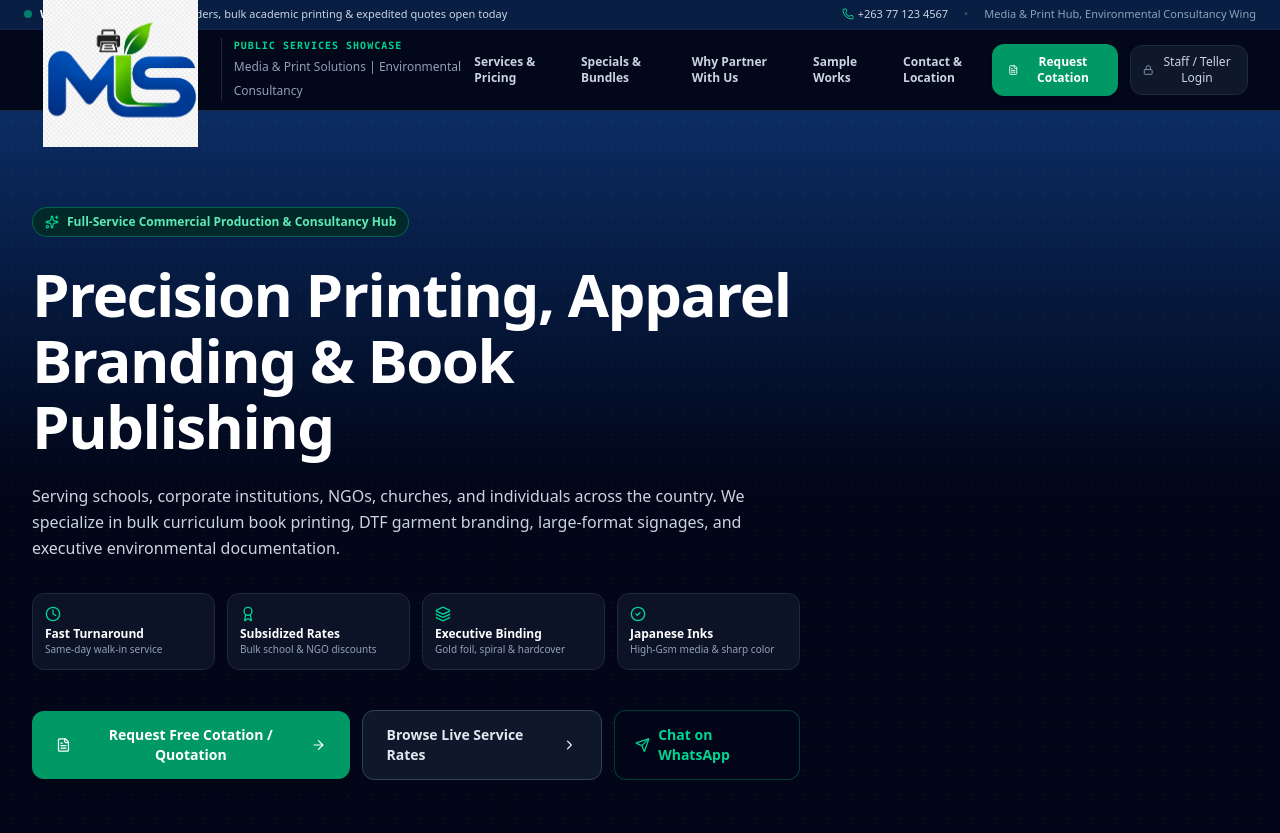
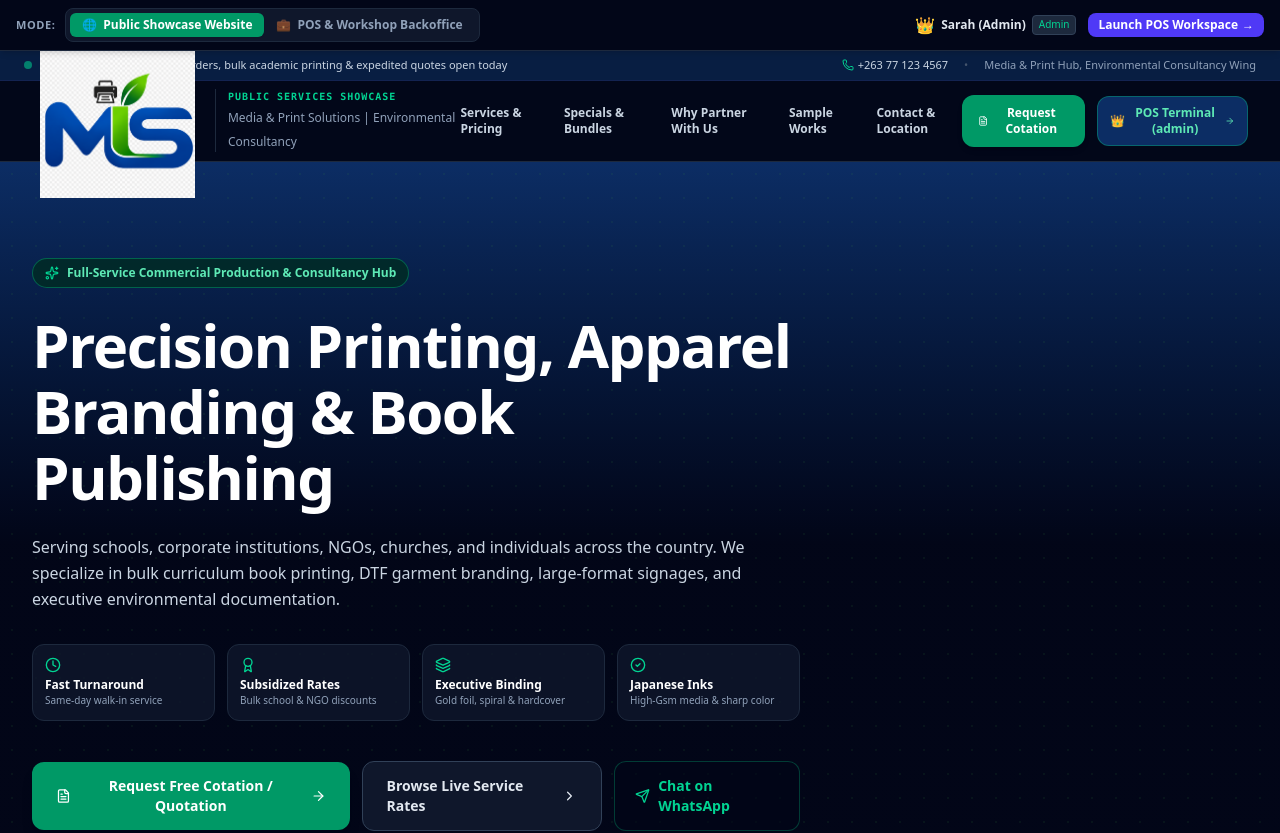
Before and after one commit to millerz50/PrintTrack---Sales, a Next.js app: page / in a window 1280 px wide. Shown: the top 833 px of the page. Built offline with nearby package versions, Linux system fonts and the light colour scheme; no server answers; the database is empty.

Commit message:
fix: auto-unlock staff session on POS return
Ensure staff session is unlocked when navigating back to the POS terminal to prevent unauthorized lockouts.

```diff
--- a/app/AppShell.tsx
+++ b/app/AppShell.tsx
@@ -64,52 +64,82 @@ export function AppShell() {
   };
 
   const handleReturnToPos = () => {
+    setStaffUnlocked(true);
     setPortalMode('staff_pos');
     localStorage.setItem('magen_portal_view', 'staff_pos');
   };
 
   return (
     <>
-      {portalMode === 'public_website' ? (
-        <>
-          {/* Quick Staff Return Banner if staff session is already unlocked */}
-          {staffUnlocked && appData.activeUser && (
-            <div className="bg-[#0C2D64] text-white px-4 py-2 text-xs border-b border-blue-900 flex items-center justify-between sticky top-0 z-50 shadow-md">
-              <div className="flex items-center space-x-2">
-                <span className="w-2 h-2 rounded-full bg-emerald-400"></span>
-                <span>
-                  Staff Session: <strong>{appData.activeUser.name}</strong> ({appData.activeUser.role})
-                </span>
-                <span className="text-slate-400 text-[11px] hidden sm:inline">&bull; Client Showcase Mode</span>
-              </div>
-              <div className="flex items-center space-x-2">
+      {/* Top Application Mode Bar */}
+      <div className="bg-slate-950 text-white px-4 py-2 text-xs border-b border-slate-800 flex flex-wrap items-center justify-between gap-2 sticky top-0 z-50 shadow-md">
+        <div className="flex items-center space-x-2.5">
+          <span className="text-[11px] font-bold text-slate-400 uppercase tracking-wider">Mode:</span>
+          <div className="inline-flex rounded-lg bg-slate-900 p-1 border border-slate-800">
             <button
-                  id="return-to-pos-btn"
-                  onClick={handleReturnToPos}
-                  className="px-3 py-1 bg-emerald-600 hover:bg-emerald-500 text-white font-bold rounded-lg text-xs transition cursor-pointer"
+              id="switch-to-showcase-btn"
+              onClick={handleViewWebsite}
+              className={`px-3 py-1 rounded-md text-xs font-semibold transition flex items-center space-x-1.5 cursor-pointer ${
+                portalMode === 'public_website'
+                  ? 'bg-emerald-600 text-white shadow-xs'
+                  : 'text-slate-400 hover:text-white'
+              }`}
             >
-                  Return to POS Terminal &rarr;
+              <span>🌐</span>
+              <span>Public Showcase Website</span>
             </button>
             <button
-                  id="banner-lock-pos-btn"
-                  onClick={handleLockPos}
-                  className="px-2.5 py-1 bg-slate-800 hover:bg-rose-950 text-slate-300 hover:text-rose-300 rounded-lg text-xs transition cursor-pointer"
+              id="switch-to-pos-btn"
+              onClick={handleReturnToPos}
+              className={`px-3 py-1 rounded-md text-xs font-semibold transition flex items-center space-x-1.5 cursor-pointer ${
+                portalMode === 'staff_pos'
+                  ? 'bg-indigo-600 text-white shadow-xs'
+                  : 'text-slate-400 hover:text-white'
+              }`}
             >
-                  Lock POS
+              <span>💼</span>
+              <span>POS &amp; Workshop Backoffice</span>
             </button>
           </div>
         </div>
+
+        <div className="flex items-center space-x-3 text-xs">
+          <div className="flex items-center space-x-1.5 text-slate-300">
+            <span className="text-base">{appData.activeUser.avatar || '👑'}</span>
+            <span className="font-semibold text-slate-200">{appData.activeUser.name}</span>
+            <span className="text-[10px] bg-slate-800 text-emerald-400 border border-slate-700 px-1.5 py-0.5 rounded capitalize">
+              {appData.activeUser.role}
+            </span>
+          </div>
+
+          {portalMode === 'public_website' ? (
+            <button
+              onClick={handleReturnToPos}
+              className="px-2.5 py-1 bg-indigo-600 hover:bg-indigo-500 text-white font-bold rounded-lg text-xs transition flex items-center space-x-1 cursor-pointer shadow-xs"
+            >
+              <span>Launch POS Workspace</span>
+              <span>&rarr;</span>
+            </button>
+          ) : (
+            <button
+              onClick={handleViewWebsite}
+              className="px-2.5 py-1 bg-slate-800 hover:bg-slate-700 text-slate-300 hover:text-white font-medium rounded-lg text-xs transition cursor-pointer"
+            >
+              Preview Public Site
+            </button>
           )}
+        </div>
+      </div>
 
+      {portalMode === 'public_website' ? (
         <PublicShowcaseWebsite
           company={appData.company}
           services={appData.services}
           campaigns={appData.campaigns}
-            activeStaffUser={staffUnlocked ? appData.activeUser : null}
+          activeStaffUser={appData.activeUser}
           onStaffLoginSuccess={handleStaffLoginSuccess}
           onEnterPosDirectly={handleReturnToPos}
         />
-        </>
       ) : (
         <div className="min-h-screen bg-slate-100 text-slate-900 flex flex-col">
           <AppNavigation
```
Lines whose indentation alone changed are shown as unchanged.
